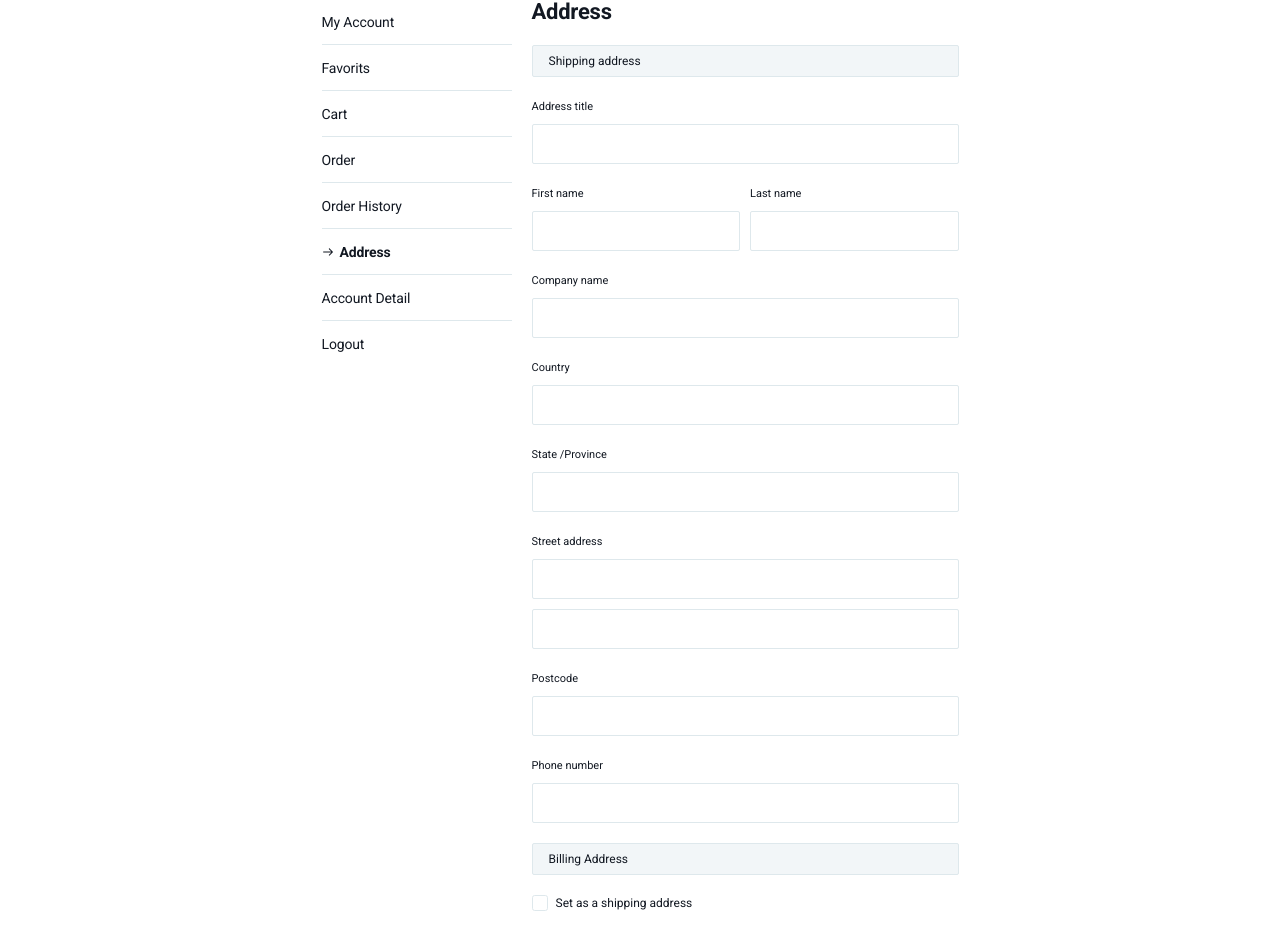
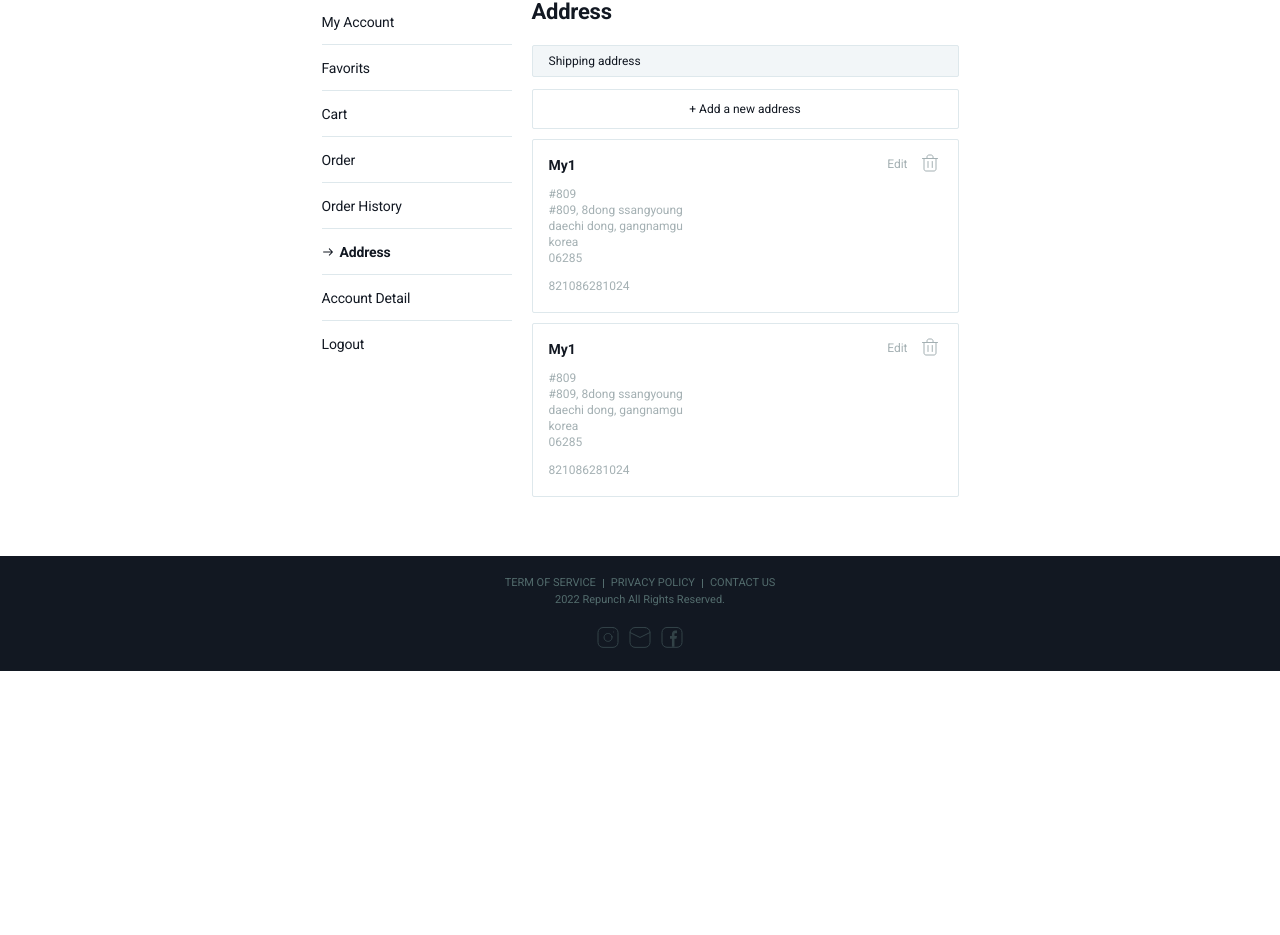
Before and after one commit to joseph-wee/repunch-web-public, a Next.js app: page /address in a window 1280 px wide. Shown: the part 159-1094 px from the top of the page. After the commit the page ends 830 px from the top, so only its background shows below. Built offline with nearby package versions, Linux system fonts and the light colour scheme.

Commit message:
chore: 필요없는 코드 제거

```diff
--- a/pages/address.tsx
+++ b/pages/address.tsx
@@ -83,114 +83,6 @@ const useAddress = () => {
     <Container>
       <SideBar />
       <Main>
-        <AddressInit isExisted={isExisted}>
-          <TitleWrapper>
-            <ImageWrapper onClick={() => goBack()}>
-              <Image src={btn_web_back} alt={"btn_web_back"} />
-            </ImageWrapper>
-            <Title>Address</Title>
-          </TitleWrapper>
-          <ContentTitleBar>Shipping address</ContentTitleBar>
-          <InputContainer>
-            <InputTitle>Address title</InputTitle>
-            <Input type="text" />
-          </InputContainer>
-          <Wrapper>
-            <InputContainer>
-              <InputTitle>First name</InputTitle>
-              <Input type="text" />
-            </InputContainer>
-            <InputContainer>
-              <InputTitle>Last name</InputTitle>
-              <Input type="text" />
-            </InputContainer>
-          </Wrapper>
-          <InputContainer>
-            <InputTitle>Company name</InputTitle>
-            <Input type="text" />
-          </InputContainer>
-          <InputContainer>
-            <InputTitle>Country</InputTitle>
-            <SelectBoxTemporary />
-          </InputContainer>
-          <InputContainer>
-            <InputTitle>State /Province</InputTitle>
-            <Input type="text" />
-          </InputContainer>
-          <InputContainer>
-            <InputTitle>Street address</InputTitle>
-            <Input type="text" />
-            <Input type="text" />
-          </InputContainer>
-          <InputContainer>
-            <InputTitle>Postcode</InputTitle>
-            <Input type="text" />
-          </InputContainer>
-          <InputContainer>
-            <InputTitle>Phone number</InputTitle>
-            <Input type="text" />
-          </InputContainer>
-          <ContentTitleBar>Billing Address</ContentTitleBar>
-          <CheckBox type="checkbox" id="address" />
-          <CheckBoxLabel
-            htmlFor="address"
-            isChecked={isChecked}
-            onClick={() => setIsChecked(!isChecked)}
-          >
-            <Box isChecked={isChecked} img={ic_check_wht.src} />
-            Set as a shipping address
-          </CheckBoxLabel>
-          <BillingAddressWrapper isChecked={isChecked}>
-            <InputContainer>
-              <InputTitle>Address title</InputTitle>
-              <Input type="text" />
-            </InputContainer>
-            <Wrapper>
-              <InputContainer>
-                <InputTitle>First name</InputTitle>
-                <Input type="text" />
-              </InputContainer>
-              <InputContainer>
-                <InputTitle>Last name</InputTitle>
-                <Input type="text" />
-              </InputContainer>
-            </Wrapper>
-            <InputContainer>
-              <InputTitle>Company name</InputTitle>
-              <Input type="text" />
-            </InputContainer>
-            <InputContainer>
-              <InputTitle>Country</InputTitle>
-              <SelectBoxTemporary />
-            </InputContainer>
-            <InputContainer>
-              <InputTitle>State /Province</InputTitle>
-              <Input type="text" />
-            </InputContainer>
-            <InputContainer>
-              <InputTitle>Street address</InputTitle>
-              <Input type="text" />
-              <Input type="text" />
-            </InputContainer>
-            <InputContainer>
-              <InputTitle>Postcode</InputTitle>
-              <Input type="text" />
-            </InputContainer>
-            <InputContainer>
-              <InputTitle>Phone number</InputTitle>
-              <Input type="text" />
-            </InputContainer>
-          </BillingAddressWrapper>
-          <ButtonWrapper>
-            <Button>
-              <Link href="/" style={{ textDecoration: "none" }}>
-                <LinkStyling>Cancel</LinkStyling>
-              </Link>
-            </Button>
-            <Button onClick={() => moveTop()}>Confirm</Button>
-          </ButtonWrapper>
-        </AddressInit>
-        <AddressEdit isExisted={isExisted}>
         <TitleWrapper>
           <ImageWrapper>
             <Image src={btn_web_back} alt={"btn_web_back"} />
@@ -198,9 +90,7 @@ const useAddress = () => {
           <Title>Address</Title>
         </TitleWrapper>
         <ContentEditTitleBar>Shipping address</ContentEditTitleBar>
-          <AddAdressButton
-            onClick={() => router.push("/edit_shipping_address")}
-          >
+        <AddAdressButton onClick={() => router.push("/edit_shipping_address")}>
           + Add a new address
         </AddAdressButton>
         <ContentWrapper>
@@ -233,43 +123,6 @@ const useAddress = () => {
           <AddressText>06285</AddressText>
           <AddressPhoneNumber>821086281024</AddressPhoneNumber>
         </ContentWrapper>
-          <ContentEditTitleBillingBar>
-            Billing address
-          </ContentEditTitleBillingBar>
-          <AddAdressButton onClick={() => router.push("/edit_billing_address")}>
-            + Add a new address
-          </AddAdressButton>
-          <ContentWrapper>
-            <EditButton onClick={() => router.push("/edit_billing_address")}>
-              Edit
-            </EditButton>
-            <DeleteButton>
-              <Image src={garbage} alt={"garbage_icon"} />
-            </DeleteButton>
-            <AddressTitle>My1</AddressTitle>
-            <AddressText>#809</AddressText>
-            <AddressText>#809, 8dong ssangyoung</AddressText>
-            <AddressText>daechi dong, gangnamgu</AddressText>
-            <AddressText>korea</AddressText>
-            <AddressText>06285</AddressText>
-            <AddressPhoneNumber>821086281024</AddressPhoneNumber>
-          </ContentWrapper>
-          <ContentWrapper>
-            <EditButton onClick={() => router.push("/edit_billing_address")}>
-              Edit
-            </EditButton>
-            <DeleteButton>
-              <Image src={garbage} alt={"garbage_icon"} />
-            </DeleteButton>
-            <AddressTitle>My1</AddressTitle>
-            <AddressText>#809</AddressText>
-            <AddressText>#809, 8dong ssangyoung</AddressText>
-            <AddressText>daechi dong, gangnamgu</AddressText>
-            <AddressText>korea</AddressText>
-            <AddressText>06285</AddressText>
-            <AddressPhoneNumber>821086281024</AddressPhoneNumber>
-          </ContentWrapper>
-        </AddressEdit>
       </Main>
       <MobileSideBar />
     </Container>
@@ -311,16 +164,7 @@ const Main = styled.div`
     margin-bottom: 20px;
   }
 `;
-const AddressInit = styled.div<{ isExisted: boolean }>`
-  display: ${(props) => {
-    return props.isExisted == true ? "none" : "block";
-  }};
-`;
-const AddressEdit = styled.div<{ isExisted: boolean }>`
-  display: ${(props) => {
-    return props.isExisted == true ? "block" : "none";
-  }};
-`;
+
 const TitleWrapper = styled.div`
   display: flex;
   align-items: center;
```
Lines whose indentation alone changed are shown as unchanged.
